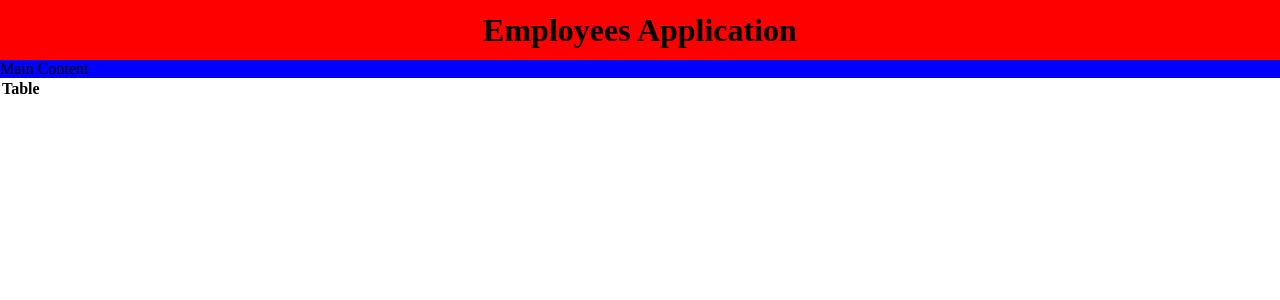
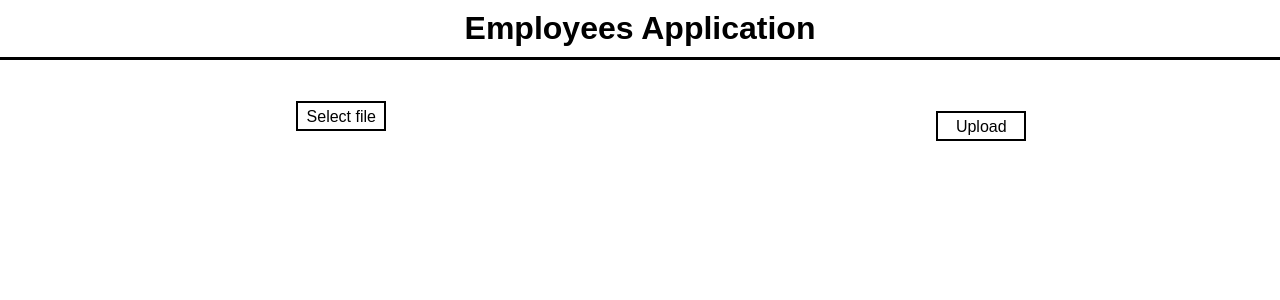
Before and after one commit to NikolaSL00/Nikola-Slavchev-employees, a React (Create React App) app in the folder employees/: page / in a window 1280 px wide. Shown: the top 300 px of the page. Built offline with nearby package versions, Linux system fonts and the light colour scheme.

Commit message:
parsing data from csv file and displaying table

```diff
--- a/employees/package.json
+++ b/employees/package.json
@@ -6,6 +6,7 @@
     "@testing-library/jest-dom": "^5.16.5",
     "@testing-library/react": "^13.4.0",
     "@testing-library/user-event": "^13.5.0",
+    "papaparse": "^5.4.1",
     "react": "^18.2.0",
     "react-dom": "^18.2.0",
     "react-scripts": "5.0.1",
--- a/employees/src/App.css
+++ b/employees/src/App.css
@@ -2,4 +2,6 @@
     margin: 0;
     padding: 0;
     box-sizing: border-box;
+
+    font-family: sans-serif;
 }
--- a/employees/src/components/Form/Form.css
+++ b/employees/src/components/Form/Form.css
@@ -1,3 +1,38 @@
-.form-container {
-    background-color: blue;
+.form {
+    width: 100%;
+    height: 100px;
+
+    display: flex;
+    justify-content: space-around;
+    align-items: center;
+
+    margin-bottom: 1rem;
 }
+
+.file-container {
+    display: flex;
+    flex-direction: column;
+    justify-content: center;
+    align-items: center;
+
+    width: 175px;
+}
+
+.btn {
+    border: 2px solid black;
+    text-align: center;
+    width: 90px;
+    height: 30px;
+    background-color: white;
+    font-size: 1rem;
+
+
+    padding: 5px;
+    cursor: pointer;
+}
+
+.file-info{
+    width: 200px;
+    height: 20px;
+    text-align: center;
+}
--- a/employees/src/components/Form/index.js
+++ b/employees/src/components/Form/index.js
@@ -1,7 +1,42 @@
 import "./Form.css";
+import { useState } from "react";
+import Papa from "papaparse";
 
-const Form = () => {
-  return <div className="form-container">Main Content</div>;
+const Form = ({ setData }) => {
+  const [file, setFile] = useState(null);
+
+  const handleFileChange = (e) => {
+    setFile(() => e.target.files[0]);
+  };
+
+  const handleSubmit = (e) => {
+    e.preventDefault();
+
+    if (!file) {
+      return;
+    }
+
+    Papa.parse(file, {
+      complete: function (results) {
+        setData(results.data);
+      },
+    });
+  };
+
+  return (
+    <form className="form" onSubmit={handleSubmit}>
+      <div className="file-container">
+        <label className="btn" htmlFor="file">
+          Select file
+        </label>
+        <input id="file" type="file" onChange={handleFileChange} hidden />
+
+        <div className="file-info">{file && `${file.name} - ${file.type}`}</div>
+      </div>
+
+      <button className="btn">Upload</button>
+    </form>
+  );
 };
 
 export default Form;
--- a/employees/src/components/Header/Header.css
+++ b/employees/src/components/Header/Header.css
@@ -3,5 +3,7 @@
      display: flex;
      justify-content: center;
      align-items: center;
-    background-color: red;
+     border-bottom: 3px solid black;
+
+     margin-bottom: 1rem;
 }
--- a/employees/src/components/Table/Table.css
+++ b/employees/src/components/Table/Table.css
@@ -0,0 +1,16 @@
+.table-container {
+    display: flex;
+    justify-content: center;
+    align-items: center;
+}
+
+table, th, td {
+    border: 1px solid;
+}
+
+.table{
+    border-collapse: collapse;
+    margin: 25px 0;
+    font-size: 0.9em;
+    min-width: 400px;
+}
--- a/employees/src/components/Table/index.js
+++ b/employees/src/components/Table/index.js
@@ -1,12 +1,31 @@
 import "./Table.css";
 
-const Table = () => {
+const Table = ({ data }) => {
+  const headerRow = data.slice(0, 1)[0];
+  const dataRows = data.slice(1);
+
+  const headers = headerRow.map((header) => <th key={header}>{header}</th>);
+
+  const body = dataRows.map((row) => {
+    return (
+      <tr key={`${row[0]}${row[1]}${row[2]}`}>
+        {row.map((el) => {
+          return <td key={el}>{el}</td>;
+        })}
+      </tr>
+    );
+  });
+
   return (
-    <table>
-      <tr>
-        <th>Table</th>
-      </tr>
-    </table>
+    <div className="table-container">
+      <table className="table">
+        <thead>
+          <tr>{headers}</tr>
+        </thead>
+
+        <tbody>{body}</tbody>
+      </table>
+    </div>
   );
 };
 
--- a/employees/src/pages/Main/index.js
+++ b/employees/src/pages/Main/index.js
@@ -1,13 +1,17 @@
+import { useState } from "react";
+
 import Header from "../../components/Header";
 import Form from "../../components/Form";
 import Table from "../../components/Table";
 
 const MainPage = () => {
+  const [data, setData] = useState(null);
+
   return (
     <>
       <Header />
-      <Form />
-      <Table />
+      <Form setData={(data) => setData(data)} />
+      {data && <Table data={data} />}
     </>
   );
 };
```
Also changed, not shown: 2 other files (tests, documents, lock files or other folders).
